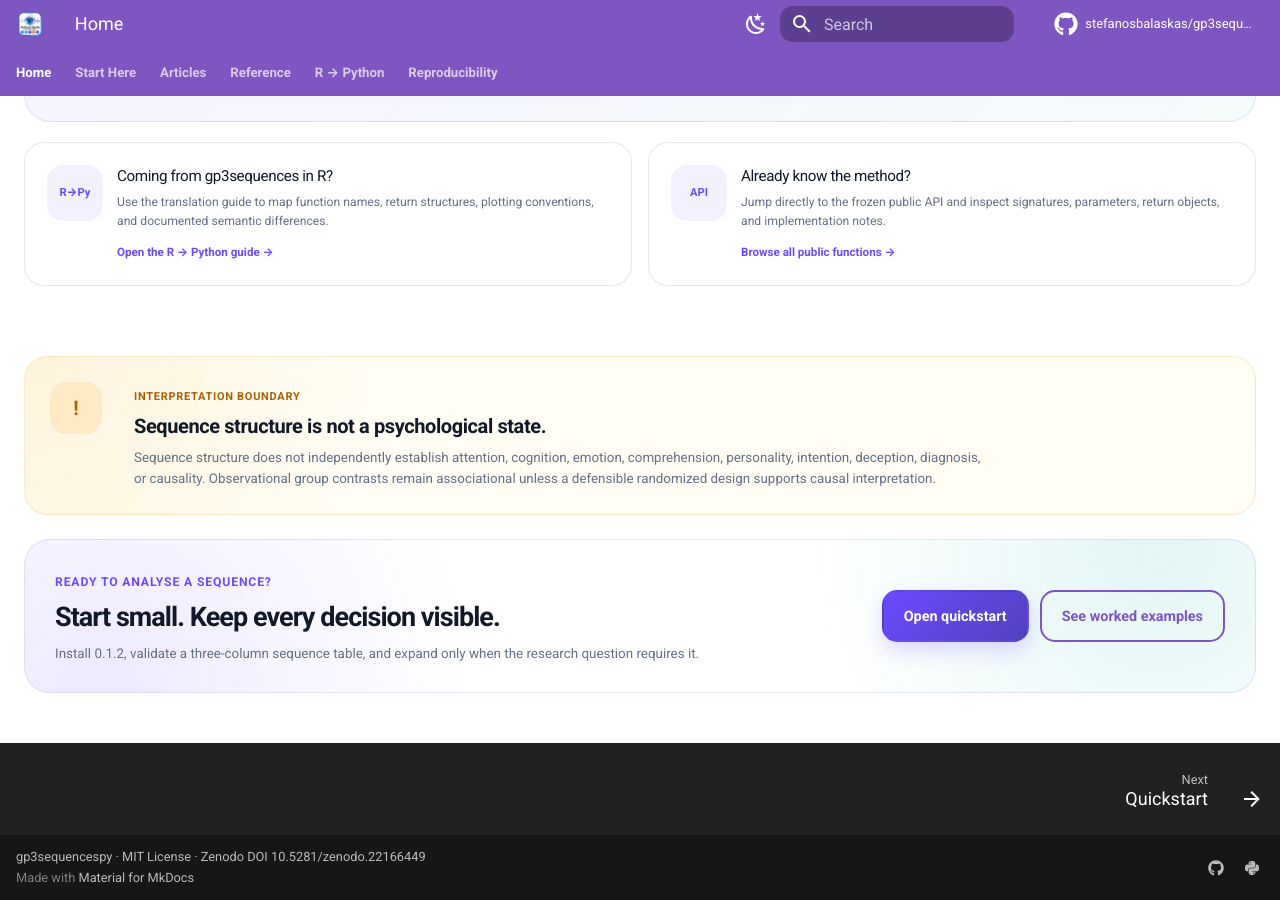
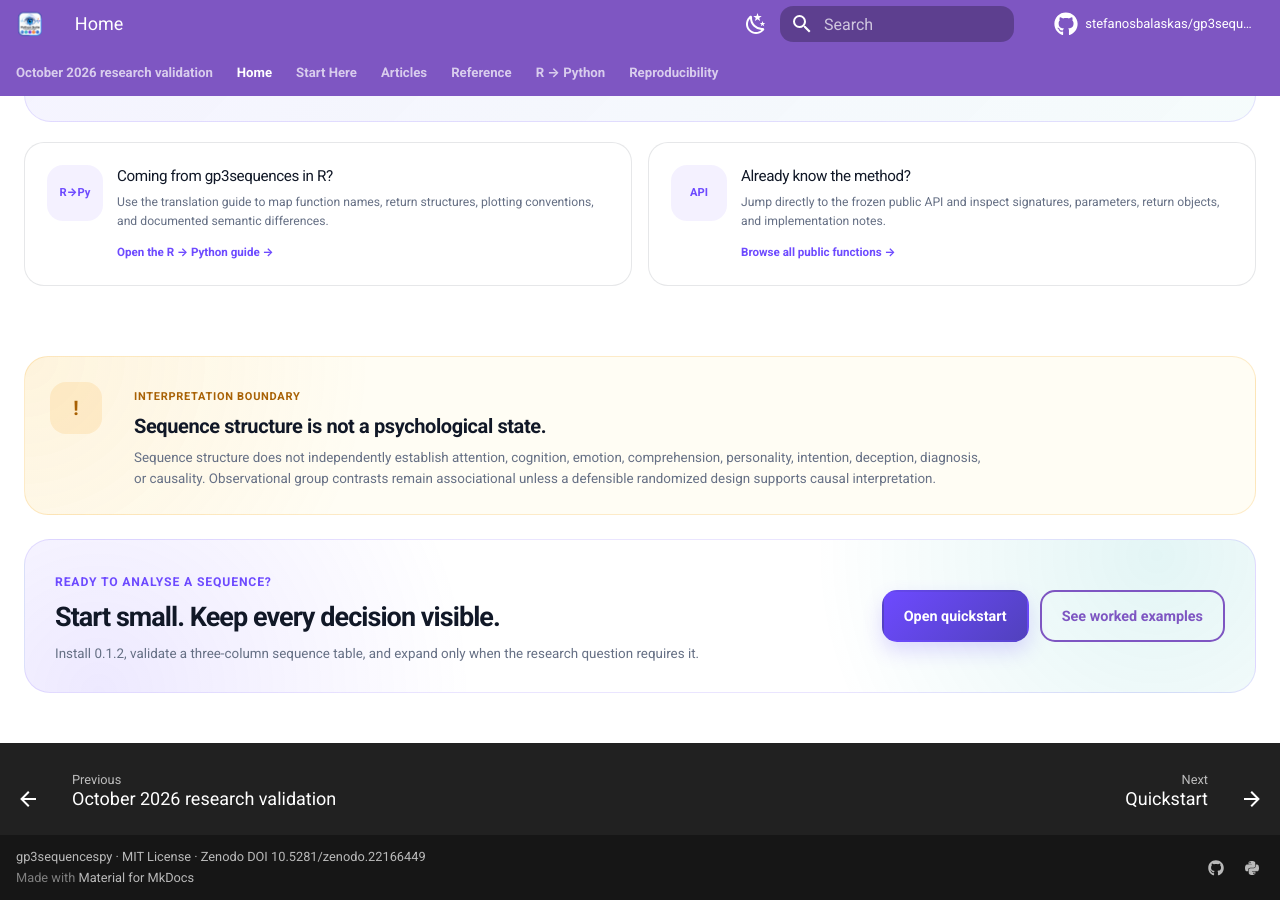
Before and after one commit to stefanosbalaskas/gp3sequencespy, an MkDocs documentation site: the page built from docs/index.md, in a window 1280 px wide and 900 px high, scrolled down 3847 px. Built offline with MkDocs 1.6.1 and Material for MkDocs 9.7.7, drawn with Linux system fonts in a browser that asks for light colours; comment, search, counter and statistics services are not loaded.

Commit message:
docs: link October 2026 research figure-and-plot article

```diff
--- a/mkdocs.yml
+++ b/mkdocs.yml
@@ -95,6 +95,7 @@ copyright: >
   <a href="https://doi.org/10.5281/zenodo.22166449">Zenodo DOI 10.5281/zenodo.22166449</a>
 
 nav:
+  - October 2026 research validation: articles/october-2026-sequence-transfer.md
   - Home: index.md
   - Start Here:
       - Quickstart: quickstart.md
```
